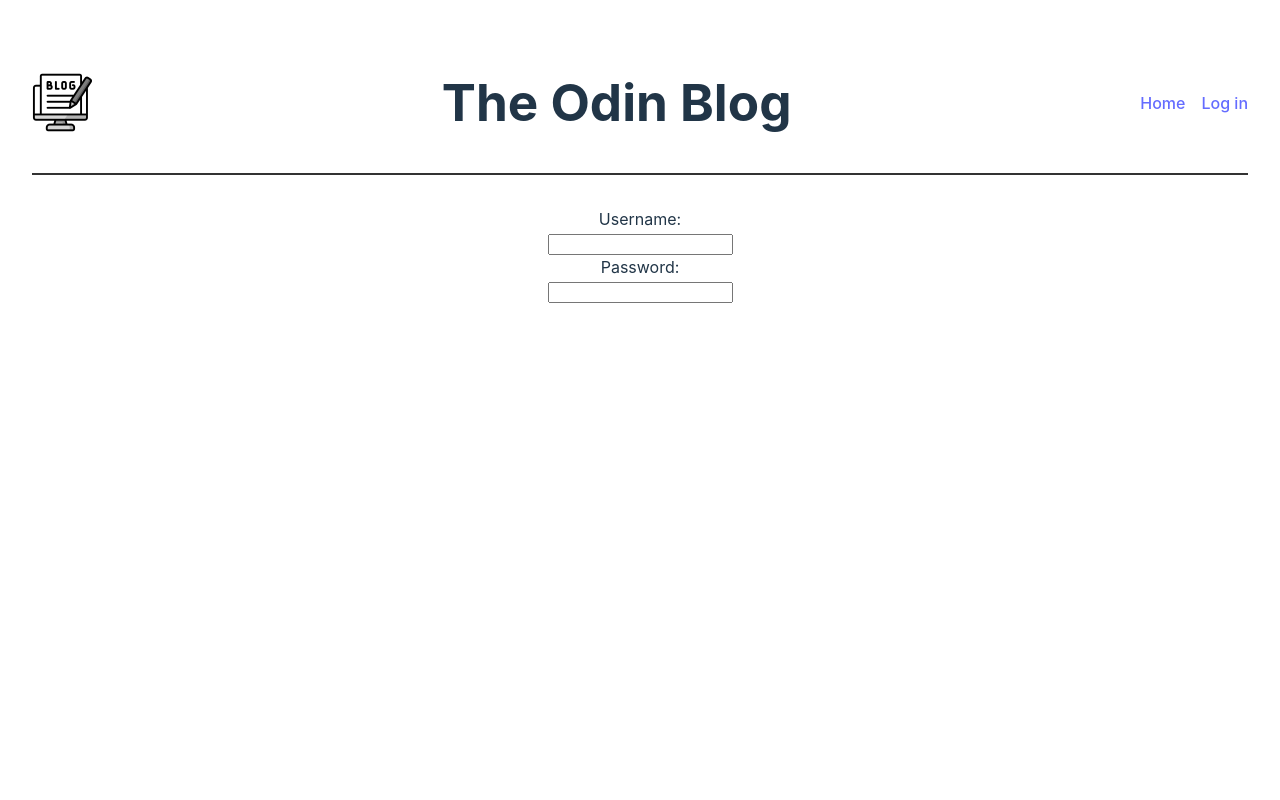
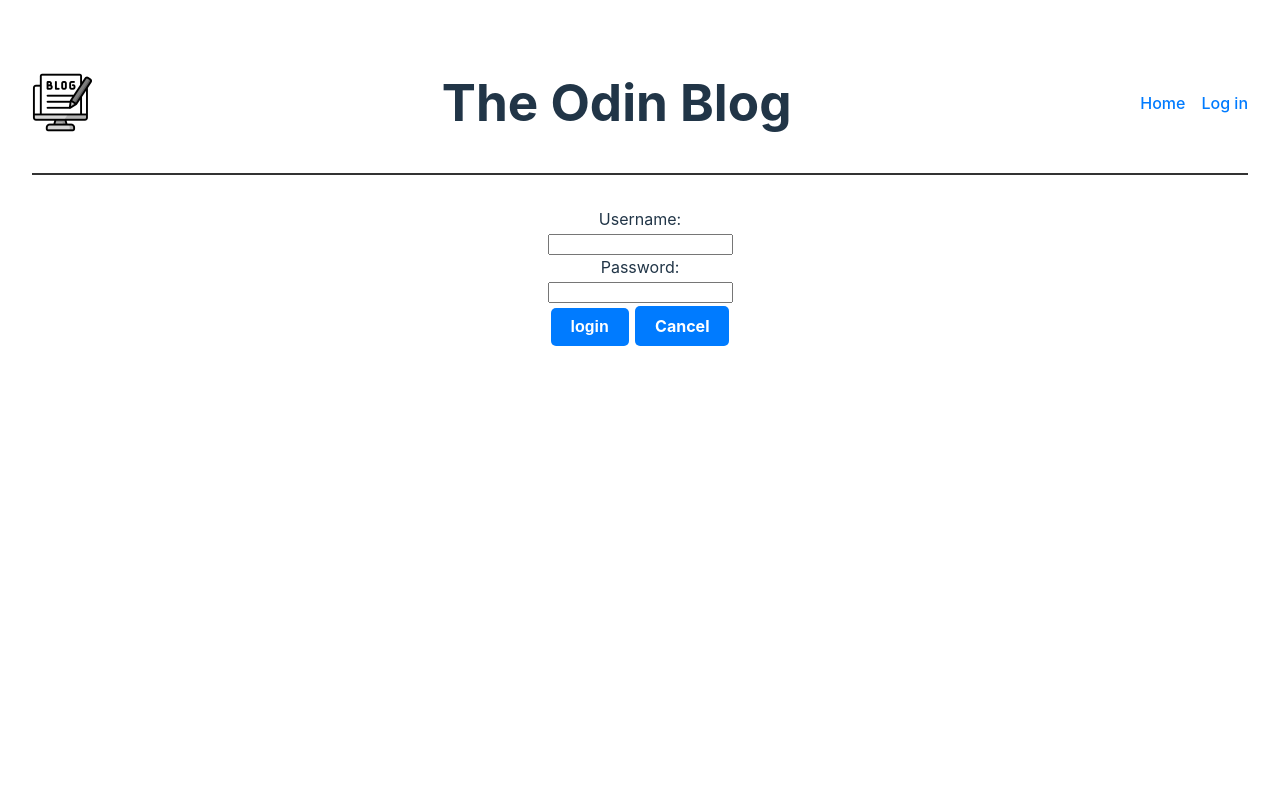
Before and after one commit to JLouisa/blog-api, a React (Vite) app in the folder client/: page /login in a window 1280 px wide. Shown: the top 800 px of the page. Built offline with nearby package versions, Linux system fonts and the light colour scheme.

Commit message:
Add comment section and login section

```diff
--- a/client/package.json
+++ b/client/package.json
@@ -12,6 +12,7 @@
   },
   "dependencies": {
     "http-proxy-middleware": "^2.0.6",
+    "luxon": "^3.4.3",
     "react": "^18.2.0",
     "react-dom": "^18.2.0",
     "react-router-dom": "^6.18.0"
--- a/client/src/components/Blog.jsx
+++ b/client/src/components/Blog.jsx
@@ -4,8 +4,8 @@ import PropTypes from "prop-types";
 function Blog({ blog }) {
   return (
     <section>
-      <h1>{blog._id}</h1>
-      <h2>{blog.title}</h2>
+      <h1>{blog.title}</h1>
+      <h2>{blog._id}</h2>
       <p>{blog.text}</p>
       <Comment blog={blog} />
     </section>
--- a/client/src/components/Comment.jsx
+++ b/client/src/components/Comment.jsx
@@ -2,6 +2,7 @@ import PropTypes from "prop-types";
 import { useState, useEffect } from "react";
 import localHost from "./localHost";
 import CommentCreate from "./CommentCreate";
+import formattedDate from "./formattedDate";
 
 function Comment({ blog }) {
   const [comments, setComments] = useState(0);
@@ -26,13 +27,13 @@ function Comment({ blog }) {
   return (
     <>
       <div>
-        <CommentCreate />
+        <CommentCreate blogID={blog._id} comments={comments} />
       </div>
       {comments.map((comment) => {
         return (
-          <div key={comment._id}>
+          <div key={comment._id} className="comment">
             <p>
-              {comment.createdByUser} - {comment.createdDate}
+              {comment.createdByUser} - {formattedDate(comment.createdDate)}
             </p>
             <p>{comment.text}</p>
           </div>
--- a/client/src/components/CommentCreate.jsx
+++ b/client/src/components/CommentCreate.jsx
@@ -1,11 +1,48 @@
-function CommentCreate() {
+import { useState } from "react";
+import PropTypes from "prop-types";
+
+function CommentCreate({ blogID, comments }) {
+  const [showCommentArea, setShowCommentArea] = useState(false);
+
+  const showCommentHandler = () => {
+    setShowCommentArea(!showCommentArea);
+  };
+
+  if (showCommentArea === false) {
+    return (
+      <>
+        <div>
+          <button className="btn" onClick={showCommentHandler}>
+            {comments.length === 0 ? "Be the first to comment!" : "Place a comment"}
+          </button>
+        </div>
+      </>
+    );
+  }
   return (
     <>
       <div>
-        <button className="btn">Comment</button>
+        <form action={`/api/blog/${blogID}/comment`} method="POST">
+          <div>
+            <label htmlFor="comment">Place your Comments</label>
+            <br />
+            <textarea name="comment" id="comment" cols="70" rows="10" placeholder="Add a comment"></textarea>
+          </div>
+          <div>
+            <input type="submit" value="Comment" className="btn" />
+            <button className="btn" onClick={showCommentHandler}>
+              Cancel
+            </button>
+          </div>
+        </form>
       </div>
     </>
   );
 }
 
+CommentCreate.propTypes = {
+  blogID: PropTypes.string,
+  comments: PropTypes.array,
+};
+
 export default CommentCreate;
--- a/client/src/components/Home.jsx
+++ b/client/src/components/Home.jsx
@@ -4,7 +4,7 @@ import localHost from "./localHost";
 import PropTypes from "prop-types";
 
 function Home({ setBlog }) {
-  const [blogs, setBlogs] = useState([]);
+  const [blogs, setBlogs] = useState(0);
 
   useEffect(() => {
     const fetchApiBlogs = async () => {
@@ -28,6 +28,9 @@ function Home({ setBlog }) {
   const blogHandler = (blog) => {
     setBlog(blog);
   };
+
+  if (blogs === 0) return <p>Loading Blogs...</p>;
+
   return (
     <section>
       {blogs.map((blog) => {
--- a/client/src/components/Login.jsx
+++ b/client/src/components/Login.jsx
@@ -1,3 +1,5 @@
+import { Link } from "react-router-dom";
+
 function Login() {
   return (
     <>
@@ -13,6 +15,12 @@ function Login() {
             <br />
             <input type="text" name="password" id="password" />
           </div>
+          <div>
+            <input type="submit" className="btn" value="login" />
+            <Link to="/home">
+              <button className="btn">Cancel</button>
+            </Link>
+          </div>
         </form>
       </div>
     </>
--- /dev/null
+++ b/client/src/components/formattedDate.js
@@ -0,0 +1,13 @@
+import { DateTime } from "luxon";
+
+const formattedDate = (date) => {
+  return DateTime.fromJSDate(date).toLocaleString({
+    year: "numeric",
+    month: "short",
+    day: "numeric",
+    hour: "numeric",
+    minute: "2-digit",
+  });
+};
+
+export default formattedDate;
--- a/client/src/styles/App.css
+++ b/client/src/styles/App.css
@@ -25,7 +25,3 @@
 .read-the-docs {
   color: #888;
 }
-
-.blogs {
-  border: 1px solid black;
-}
--- a/client/src/styles/index.css
+++ b/client/src/styles/index.css
@@ -1,5 +1,6 @@
 :root {
   --frameColor: #333;
+  --fontColor: #213547;
   font-family: Inter, system-ui, Avenir, Helvetica, Arial, sans-serif;
   line-height: 1.5;
   font-weight: 400;
@@ -17,7 +18,7 @@
 
 a {
   font-weight: 500;
-  color: #646cff;
+  color: var(--fontColor);
   text-decoration: inherit;
 }
 a:hover {
@@ -69,7 +70,7 @@ button:focus-visible {
   }
 }
 
-/* ================================ */
+/* ===============Frame================= */
 
 nav {
   border-bottom: 2px solid var(--frameColor);
@@ -81,6 +82,10 @@ nav {
 .menuLinks {
   display: flex;
   gap: 1em;
+}
+
+.menuLinks a {
+  color: #007bff;
 }
 
 main {
@@ -96,3 +101,31 @@ footer {
   align-items: center;
   gap: 1em;
 }
+
+/* =======Components======== */
+.blogs,
+.comment {
+  border: 1px solid black;
+  border-radius: 15px;
+  box-shadow: 1px 2px 5px, solid rgba(0, 0, 0, 0.155);
+  margin: 1em;
+}
+
+.btn {
+  display: inline-block;
+  padding: 10px 20px;
+  background-color: #007bff;
+  color: #fff;
+  border: none;
+  border-radius: 5px;
+  cursor: pointer;
+  text-decoration: none;
+  text-align: center;
+  font-size: 16px;
+  font-weight: bold;
+  margin: 0.2em;
+}
+
+.btn:hover {
+  background-color: #0056b3;
+}
```
Also changed, not shown: 1 other file (tests, documents, lock files or other folders).
